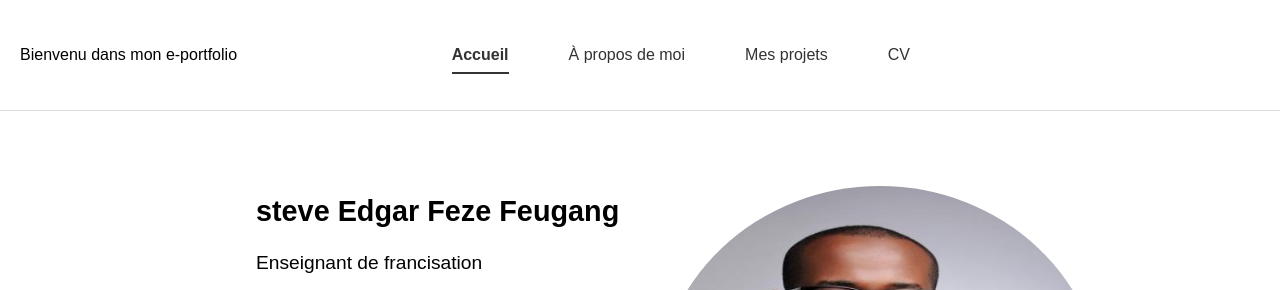
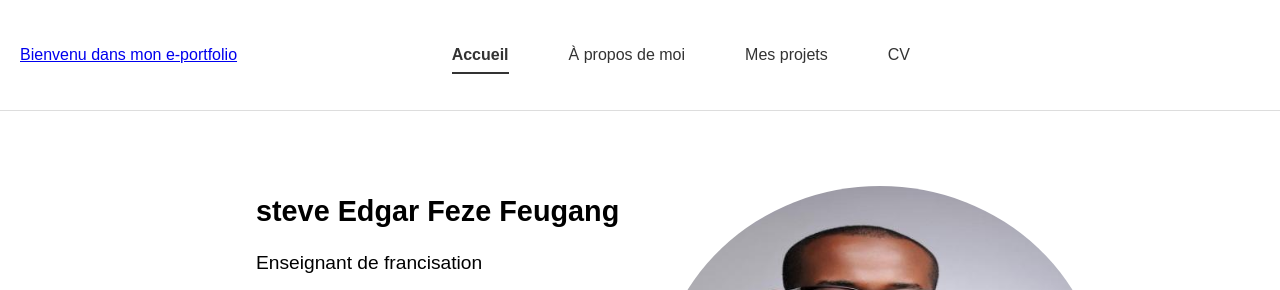
Before and after one commit to feze23/eportfolio, a plain HTML site: page index.html in a window 1280 px wide. Shown: the top 290 px of the page. Drawn offline with nearby package versions, Linux system fonts and the light colour scheme; files whose address does not match are found by name.

Commit message:
Update index.html

```diff
--- a/index.html
+++ b/index.html
@@ -10,9 +10,11 @@
 <body>
 
 <header class="site-header">
-  <div class="logo">
+  <a href="https://github.com/feze23/eportfolio/blob/main/index.html">
+    <div class="logo">
     <p>Bienvenu dans mon e-portfolio</p>
   </div>
+  </a>
   <nav class="main-nav">
     <ul >
       <li><a href="index.html" class="active">Accueil</a></li>
```
